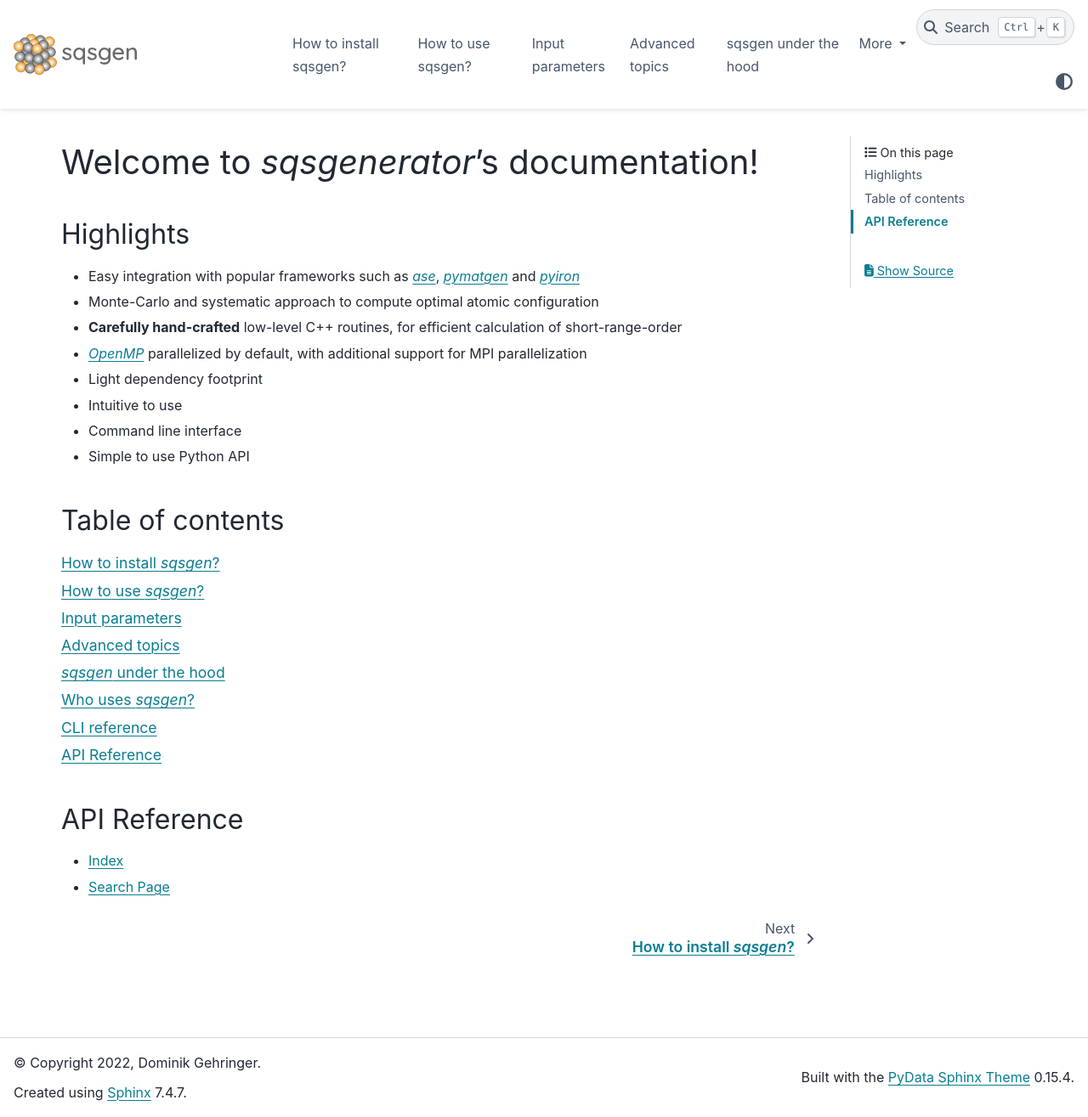
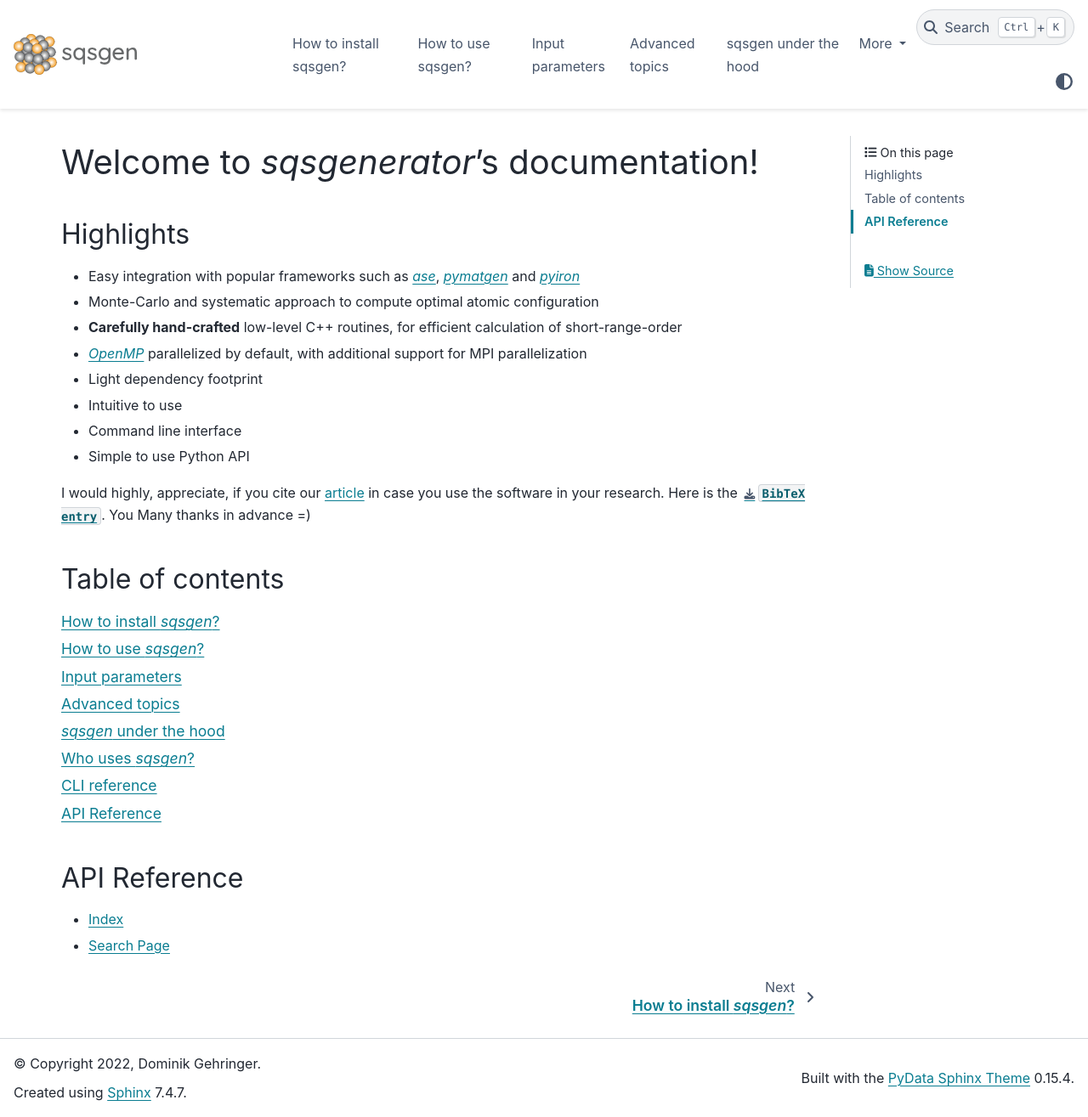
Before and after one commit to dgehringer/sqsgenerator, a Sphinx documentation site: the page built from docs/source/index.md, in a window 1280 px wide and 1315 px high. Shown: the whole window at 85% size. Built offline with Sphinx 7.4.7 and the PyData theme 0.15.4, drawn with Linux system fonts in a browser that asks for light colours; the version number is read from the project's files by our own code.

Commit message:
:memo: added citation request on readme and docs

```diff
--- a/docs/source/index.md
+++ b/docs/source/index.md
@@ -12,6 +12,9 @@
   - Intuitive to use
   - Command line interface
   - Simple to use Python API
+
+I would highly, appreciate, if you cite our [article](https://doi.org/10.1016/j.cpc.2023.108664) in case you use the
+software in your research. Here is the {download}`BibTeX entry <citation.bib>`. You  Many thanks in advance =)
 
 ## Table of contents
 
```
Also changed, not shown: README.md (+4 -0 lines).
